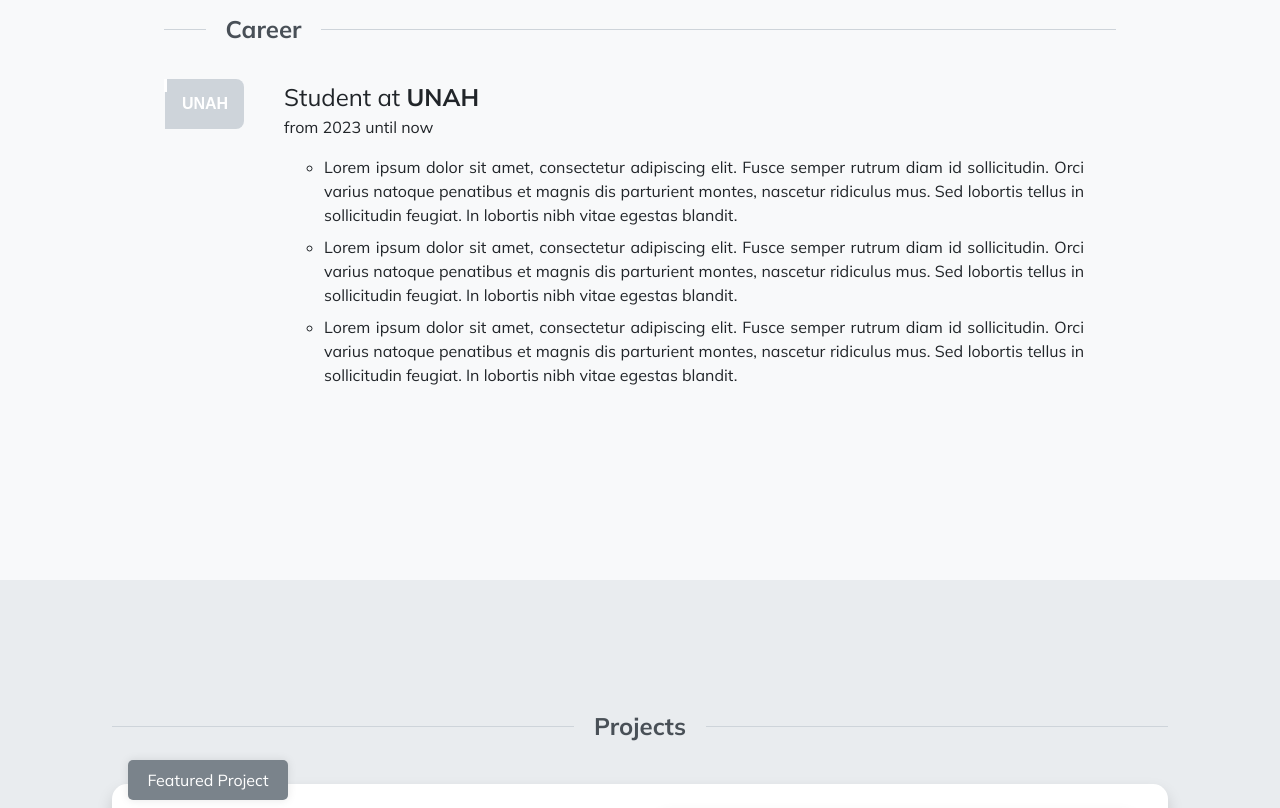
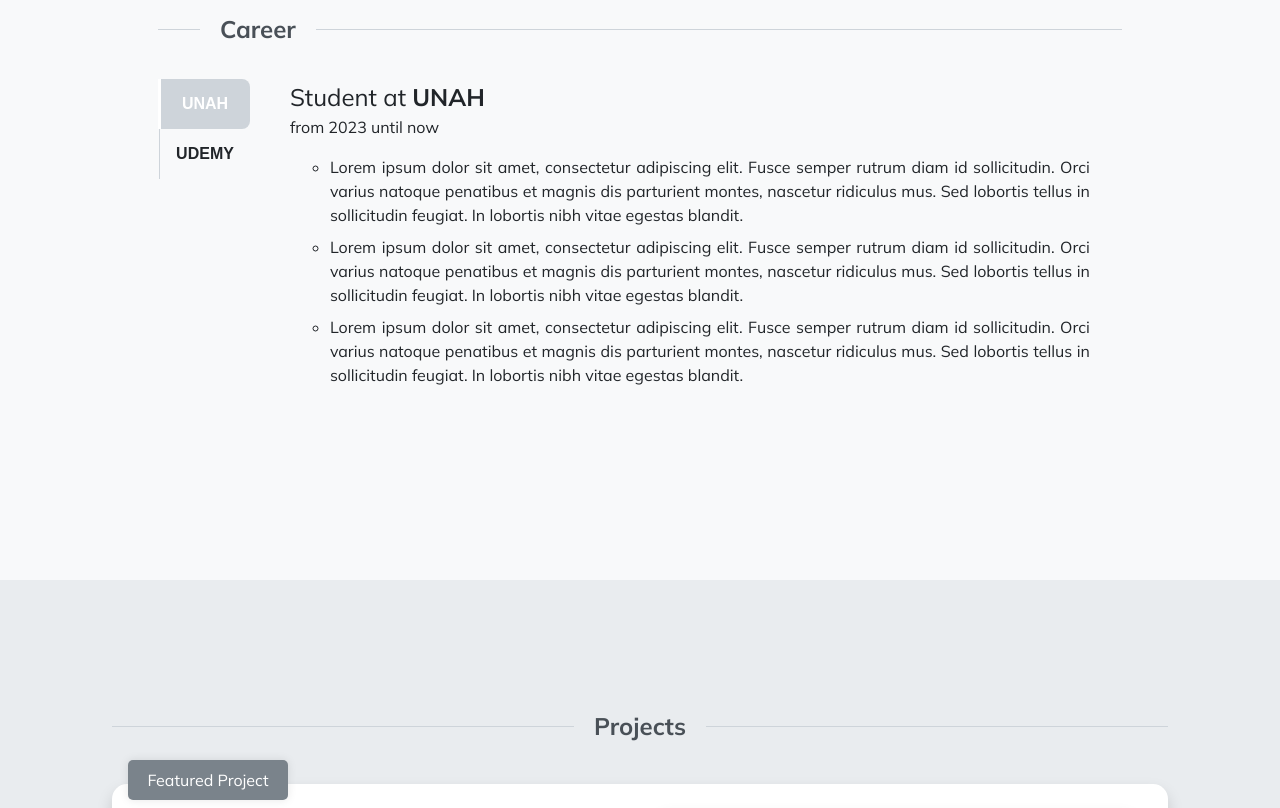
Before and after one commit to EduardoVal3/portfolio-max, a Vue app: page / in a window 1280 px wide. Shown: the part 1020-1828 px from the top of the page. Built offline with nearby package versions, Linux system fonts and the light colour scheme.

Commit message:
careerViewact

```diff
--- a/src/components/LangSelect.vue
+++ b/src/components/LangSelect.vue
@@ -67,6 +67,7 @@ const selectLang = (newLang) => {
   console.log(newLang);
   lang.value = newLang;
   i18n.global.locale.value = newLang;
+
   isDropdownOpen.value = false;
 };
 
--- a/src/components/TheHeader.vue
+++ b/src/components/TheHeader.vue
@@ -94,19 +94,20 @@
 
 <script setup>
   import { ref, onMounted } from 'vue'
+  import { computed } from 'vue';
   import { useI18n } from 'vue-i18n';
   import ThemeSwitch from './ThemeSwitch.vue';
   import LangSelect from './LangSelect.vue';
 
   const { t: $t } = useI18n();
 
-  const sectionOptions = [
+  const sectionOptions = computed(() => [
     { id: 'home', label: $t('HEADER.HOME') },
     { id: 'career', label: $t('HEADER.CAREER') },
     { id: 'projects', label: $t('HEADER.PROJECTS') },
     { id: 'about', label: $t('HEADER.ABOUT') },
     { id: 'contact', label: $t('HEADER.CONTACT') },
-  ];
+  ]);
 
   const isMenuOpen = ref(false);
 
--- a/src/components/views/CareerView.vue
+++ b/src/components/views/CareerView.vue
@@ -28,7 +28,7 @@
               :key="currentPlaceIndex"
             >
               <div class="title">
-                <span>{{ currentPlace.role }} at </span>
+                <span>{{ $t(`CAREER.${currentPlace.key}.ROLE`) }} {{ }}</span>
                 <a
                   class="place-name"
                   :href="currentPlace.link"
@@ -39,7 +39,7 @@
               </div>
 
               <div class="period">
-                {{ currentPlace.period }}
+                {{ $t(`CAREER.${currentPlace.key}.PERIOD`) }}
               </div>
 
               <ul class="description">
@@ -72,12 +72,12 @@
       // If is mobile
       if (window.innerWidth <= 768) {
         return {
-          left: `${currentPlaceIndex.value * 25}%`,
+          left: `${currentPlaceIndex.value * 50}%`,
         };
       }
 
       return {
-        top: `${currentPlaceIndex.value * 25}%`,
+        top: `${currentPlaceIndex.value * 50}%`,
       };
     });
 
@@ -86,9 +86,13 @@
         name: 'UNAH',
         key: 'UNAH',
         paragraphsQtt: 3,
-        role: 'Student',
-        period: 'from 2023 until now',
         link: 'https://www.unah.edu.hn/',
+     },
+      {
+        name: 'UDEMY',
+        key: 'UDEMY',
+        paragraphsQtt: 2,
+        link: 'https://www.unah.edu.hn',
      }
     ]
 
@@ -215,7 +219,7 @@
 
           .current-selected-marker {
             width: 3px;
-            height: 25%;
+            height: 50%;
             background-color: var(--highlight);
             position: absolute;
             left: 0;
```
